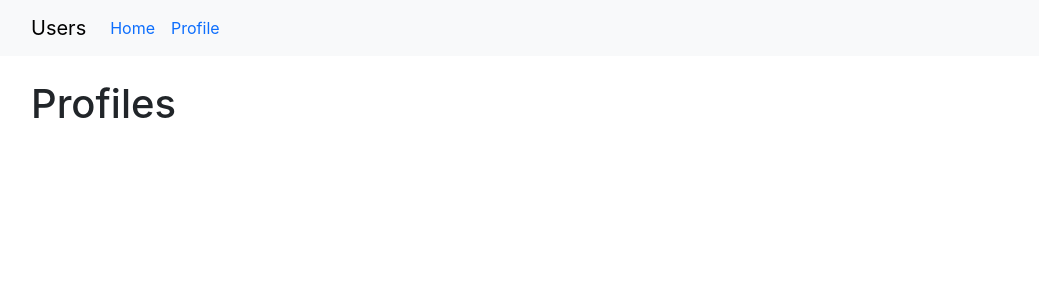
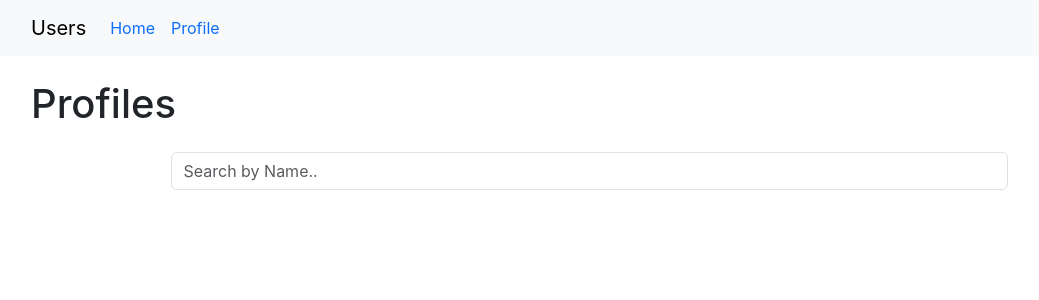
Before and after one commit to The-SP/exercise, a React (Create React App) app: page /profile in a window 1280 px wide. Shown: the top 300 px of the page, without its empty margins (51-1090 px from the left). Built offline with nearby package versions, Linux system fonts and the light colour scheme; the HTML template or start-up script is replaced by a standard one.

Commit message:
Add search feature in profile page

```diff
--- a/src/Home.js
+++ b/src/Home.js
@@ -4,7 +4,7 @@ import Table from "./components/Table.js";
 
 const Home = () => {
   const [entries, setEntries] = useState([]);
-  const [selectedEntry, setSelectedEntry] = useState(null);
+  const [selectedEntry, setSelectedEntry] = useState(null); // for editing action
 
   useEffect(() => {
     const storedEntries = JSON.parse(localStorage.getItem("entries")) || [];
@@ -18,7 +18,6 @@ const Home = () => {
   };
 
   const handleEdit = (entry) => {
-    console.log("Edit button pressed");
     setSelectedEntry(entry);
     window.scrollTo({
       top: 0,
--- a/src/components/ProfilePage.js
+++ b/src/components/ProfilePage.js
@@ -2,17 +2,30 @@ import { useState, useEffect } from "react";
 
 const ProfilePage = () => {
   const [entries, setEntries] = useState([]);
+  const [searchTerm, setSearchTerm] = useState("");
 
   useEffect(() => {
     const storedEntries = JSON.parse(localStorage.getItem("entries")) || [];
     setEntries(storedEntries.reverse());
   }, []);
 
+  const filteredEntries = entries.filter((entry) =>
+    entry.name.toLowerCase().includes(searchTerm.toLowerCase())
+  );
+
   return (
     <div className="container">
       <h1 className="my-4">Profiles</h1>
+      {/* Search Box */}
+      <input
+        type="text"
+        className="form-control w-75 mx-auto mb-3"
+        placeholder="Search by Name.."
+        value={searchTerm}
+        onChange={(e) => setSearchTerm(e.target.value)}
+      />
       <div className="row">
-        {entries.map((entry, index) => (
+        {filteredEntries.map((entry, index) => (
           <div key={index} className="col-md-6 col-lg-4 mb-4">
             <div className="card shadow">
               <div className="card-body">
--- a/src/components/Table.js
+++ b/src/components/Table.js
@@ -18,7 +18,7 @@ const Table = ({ entries, handleDelete, handleEdit }) => {
   const indexOfFirstEntry = indexOfLastEntry - entriesPerPage;
   const currentEntries = filteredEntries
     .slice()
-    .reverse()
+    .reverse() // This line is used to display entries in reverse order (for showing newest entries first)
     .slice(indexOfFirstEntry, indexOfLastEntry);
 
   // Pagination logic
@@ -34,6 +34,7 @@ const Table = ({ entries, handleDelete, handleEdit }) => {
 
   return (
     <div className="py-2">
+      {/* Search Box */}
       <input
         type="text"
         className="form-control w-75 mx-auto mb-3"
@@ -41,6 +42,7 @@ const Table = ({ entries, handleDelete, handleEdit }) => {
         value={searchTerm}
         onChange={(e) => setSearchTerm(e.target.value)}
       />
+      {/* Table */}
       <table className="table table-sm table-striped table-hover shadow-lg cursor-pointer">
         <thead>
           <tr>
```
